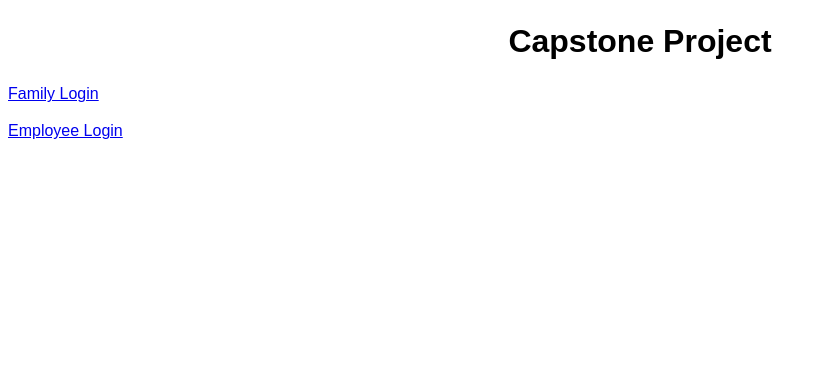
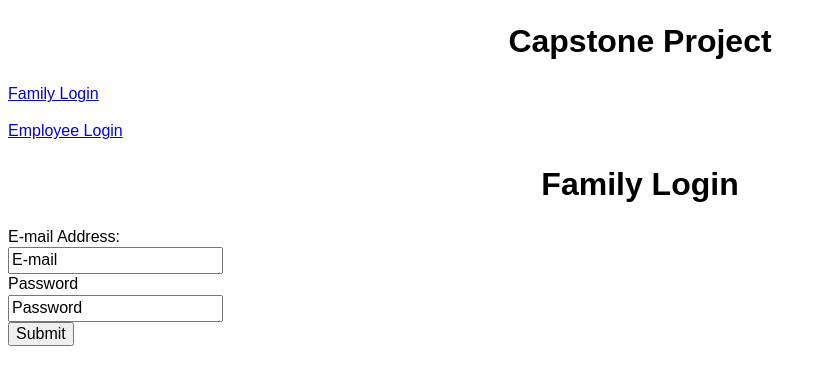
Before and after one commit to BrittanyNovak/CapstoneProject, a plain HTML site: page index.html in a window 1280 px wide. Shown: the whole page, without its empty margins (0-827 px from the left). Drawn offline with Linux system fonts and the light colour scheme; files that its build step writes are made by us from their sources; files whose address does not match are found by name.

Commit message:
trying to get the login set up

```diff
--- a/index.html
+++ b/index.html
@@ -19,6 +19,23 @@
 			<p><a href="pageTwo" data-role="button" data-icon="arrow-r" data-transition="slide" data-iconpos="right">Family Login</a></p>
 			<p><a href="pageThree" data-role="button" data-icon="arrow-r" data-transition="slide" data-iconpos="right">Employee Login</a></p>
 		</div>
+		</div>
+
+		<div id="pageTwo" data-role="page" data-theme="b">
+			<div data-role="header" align="center">
+				<h1>Family Login</h1>
+			</div>
+
+		<div data-role="content">
+			<form>
+				E-mail Address:<br>
+				<input type="text" name="email" value="E-mail"><br>
+				Password<br>
+				<input type="text" name="password" value="Password"><br>
+				<input type="submit" value="Submit">
+			</form>
+		</div>
+		</div>
 
 
 
```
